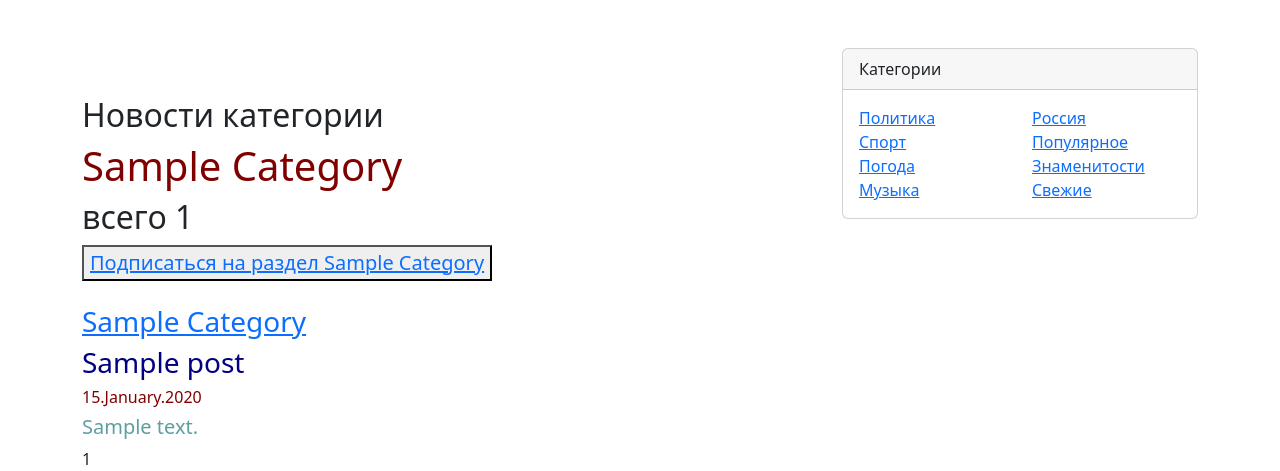
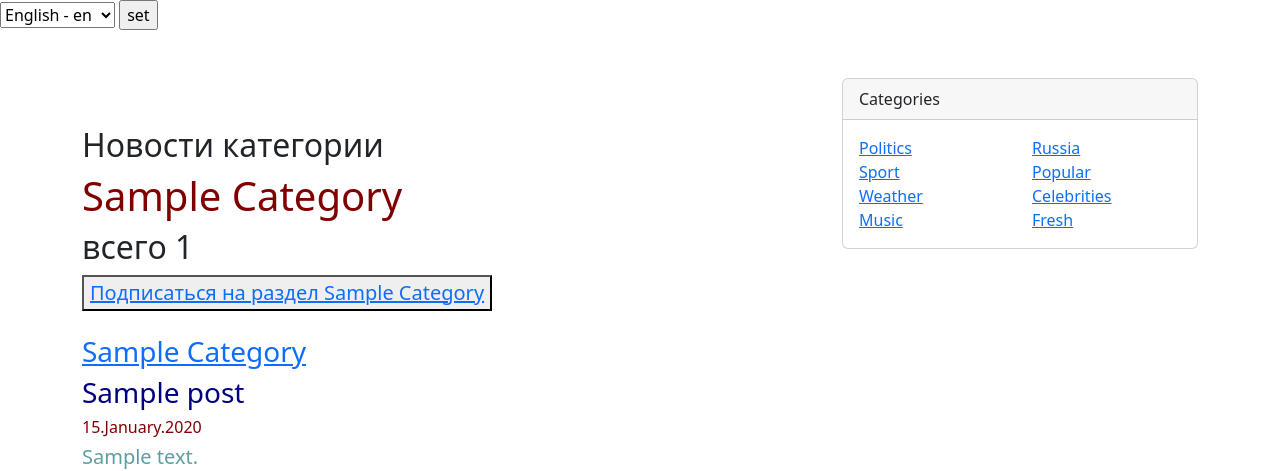
Before and after one commit to smolnikov-ai/NewsPaper, a Django app: page /category/1/ in a window 1280 px wide. Shown: the part 56-527 px from the top of the page. Run offline with Django 5.2, Linux system fonts and the light colour scheme; tables that the repository leaves empty hold one stand-in row (values such as "Sample post"); parts of the project's set-up code (start-up, migrations or seed data) failed here and were passed over; some libraries are stand-ins or nearby versions.

Commit message:
error i18n

```diff
--- a/NewsPaper/NewsPaper/urls.py
+++ b/NewsPaper/NewsPaper/urls.py
@@ -18,6 +18,7 @@ from django.contrib import admin
 from django.urls import path, include
 
 urlpatterns = [
+    path('i18n/', include('django.conf.urls.i18n')), # подключаем встроенные эндопинты для работы с локализацией
     path('admin/', admin.site.urls),
     path('pages/', include('django.contrib.flatpages.urls')),
     path('', include('news.urls')),
--- a/NewsPaper/news/models.py
+++ b/NewsPaper/news/models.py
@@ -3,6 +3,7 @@ from django.db import models
 from django.db.models import Sum
 from django.contrib.auth.models import User
 from django.db.models.functions import Coalesce
+from django.utils.translation import gettext as _
 from django.urls import reverse
 
 from .resources import POST_TYPES
@@ -38,7 +39,7 @@ class Author(models.Model):
 
 
 class Category(models.Model):
-    name = models.CharField(max_length=25, unique=True)
+    name = models.CharField(max_length=25, unique=True, help_text=_('category name'), verbose_name=_('category'),)
     subscribers = models.ManyToManyField(User, through='UserCategory', related_name='categories')
 
     def __str__(self):
@@ -46,13 +47,15 @@ class Category(models.Model):
 
 
 class Post(models.Model):
-    author = models.ForeignKey(Author, on_delete=models.CASCADE)
-    type = models.CharField(choices=POST_TYPES, max_length=2, default='NW')
+    author = models.ForeignKey(Author, on_delete=models.CASCADE, help_text=_('author name'), verbose_name=_('author'),)
+    type = models.CharField(choices=POST_TYPES, max_length=2, default='NW',
+                            help_text=_('post type'), verbose_name=_('type'),)
     date_time_in = models.DateTimeField(auto_now_add=True)
-    categories = models.ManyToManyField(Category, through='PostCategory')
-    title = models.CharField(max_length=50)
-    content = models.TextField()
-    rating_post = models.IntegerField(default=0)
+    categories = models.ManyToManyField(Category, through='PostCategory', help_text=_('categories of post'),
+                                        verbose_name=_('categories'),)
+    title = models.CharField(max_length=50, help_text=_('post title'), verbose_name=_('title'),)
+    content = models.TextField(help_text=_('post content'), verbose_name=_('content'),)
+    rating_post = models.IntegerField(default=0, help_text=_('post rating'), verbose_name=_('rating'),)
 
     def like(self):
         self.rating_post += 1
--- a/NewsPaper/templates/flatpages/default.html
+++ b/NewsPaper/templates/flatpages/default.html
@@ -1,7 +1,8 @@
 <!DOCTYPE html>
+
+{% load i18n %}
+
 <html lang="en">
-    {% load cache %}
-        {% cache 99 head %}
             <head>
                 <meta charset="utf-8" />
                 <meta name="viewport" content="width=device-width, initial-scale=1, shrink-to-fit=no" />
@@ -14,9 +15,7 @@
                 {% load static %}
                 <link href="{% static 'css/styles.css' %}" rel="stylesheet" />
             </head>
-        {% endcache %}
         <body>
-        {% cache 99 navbar %}
             <!-- Responsive navbar-->
             <nav class="navbar navbar-expand-lg navbar-dark bg-dark">
                 <div class="container">
@@ -38,7 +37,21 @@
                     </div>
                 </div>
             </nav>
-        {% endcache %}
+            <form action="{% url 'set_language' %}" method="POST"> {% csrf_token %} <!-- Не забываем по csrf_token для POST запросов -->
+        <input type="hidden" name="next" value="{{ redirect_to }}">
+
+        <select name="language" id="">
+            {% get_available_languages as LANGUAGES %} <!-- получаем языки -->
+            {% get_language_info_list for LANGUAGES as languages %} <!-- Помещаем их в список languages -->
+            {% get_current_language as LANGUAGE_CODE %}
+            {% for language in languages %} <!-- Итерируясь по списку, выводим их название на языке пользователя и код -->
+                <option value="{{ language.code }}" {% if language.code == LANGUAGE_CODE %} selected {% endif %}>
+                    {{ language.name_local }} - {{ language.code }}
+                </option>
+            {% endfor %}
+        </select>
+        <input type="submit" value="set">
+    </form>
         <!-- Page content-->
         <div class="container mt-5">
             <div class="row">
@@ -68,42 +81,38 @@
                         </section>
                     </article>
                 </div>
-                {% cache 99 widgets %}
                     <!-- Side widgets-->
                     <div class="col-lg-4">
                         <!-- Categories widget-->
                         <div class="card mb-4">
-                            <div class="card-header">Категории</div>
+                            <div class="card-header">{% trans 'Categories' %}</div>
                             <div class="card-body">
                                 <div class="row">
                                     <div class="col-sm-6">
                                         <ul class="list-unstyled mb-0">
-                                            <li><a href="/category/1">Политика</a></li>
-                                            <li><a href="/category/2">Спорт</a></li>
-                                            <li><a href="/category/3">Погода</a></li>
-                                            <li><a href="/category/4">Музыка</a></li>
+                                            <li><a href="/category/1">{% trans 'Politics' %}</a></li>
+                                            <li><a href="/category/2">{% trans 'Sport' %}</a></li>
+                                            <li><a href="/category/3">{% trans 'Weather'%}</a></li>
+                                            <li><a href="/category/4">{% trans 'Music' %}</a></li>
                                         </ul>
                                     </div>
                                     <div class="col-sm-6">
                                         <ul class="list-unstyled mb-0">
-                                            <li><a href="/category/5">Россия</a></li>
-                                            <li><a href="/category/6">Популярное</a></li>
-                                            <li><a href="/category/7">Знаменитости</a></li>
-                                            <li><a href="#!">Свежие</a></li>
+                                            <li><a href="/category/5">{% trans 'Russia' %}</a></li>
+                                            <li><a href="/category/6">{% trans 'Popular' %}</a></li>
+                                            <li><a href="/category/7">{% trans 'Celebrities' %}</a></li>
+                                            <li><a href="#!">{% trans 'Fresh' %}</a></li>
                                         </ul>
                                     </div>
                                 </div>
                             </div>
                         </div>
                     </div>
-                {% endcache %}
             </div>
         </div>
-        {% cache 99 footer %}
             <!-- Footer-->
             <footer class="py-5 bg-dark">
                 <div class="container"><p class="m-0 text-center text-white">Copyright &copy; smolnikov-ai 2025</p></div>
             </footer>
-        {% endcache %}
     </body>
 </html>
```
Also changed, not shown: NewsPaper/NewsPaper/settings.py (+11 -0 lines), NewsPaper/locale/ru/LC_MESSAGES/django.po (added), 4 other files.
